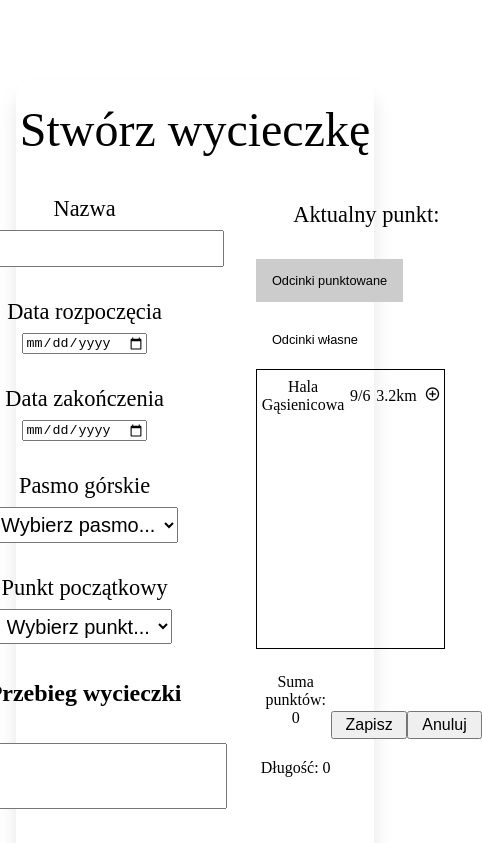
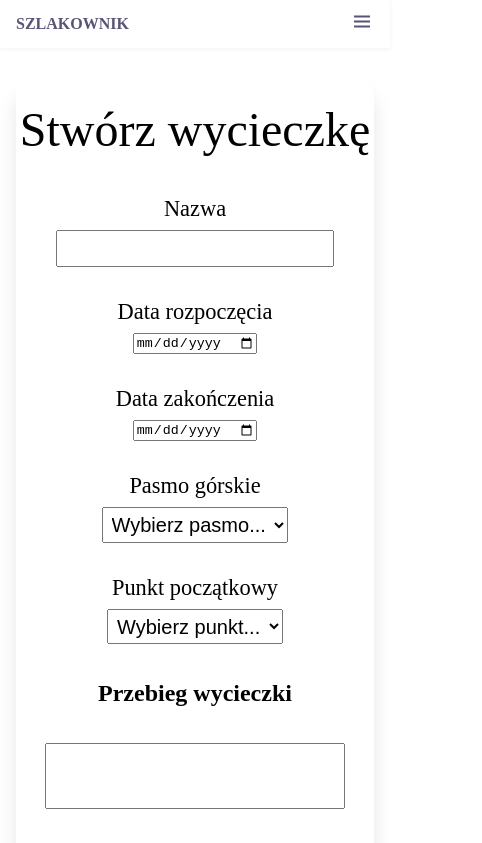
Before and after one commit to Netalyze/PO-Front, an Angular app: page /stworz-wycieczke in a window 390 px wide. Shown: the top 843 px of the page, 482 px wide, since content can reach past the window. Built offline with nearby package versions, Linux system fonts and the light colour scheme.

Commit message:
Naprawa menu, responsywnosc create trip

```diff
--- a/src/app/create-trip/create-trip.component.css
+++ b/src/app/create-trip/create-trip.component.css
@@ -67,6 +67,14 @@
         margin-right: 0 !important;
         margin-bottom: .5rem;
     }
+
+    .inner-container {
+        grid-template-columns: none !important;
+    }
+
+    .summary {
+        grid-template-columns: none !important;
+      }
 }
 
 input[type="text"], input[type="number"] {
@@ -104,7 +112,7 @@ button:active {
 
 .inner-container {
     display: grid;
-    grid-template-columns: 1fr 1fr;
+    grid-template-columns: repeat(2, 1fr);
 }
 
 textarea {
@@ -165,7 +173,7 @@ textarea {
   .summary {
     width: 100%;
     display: grid;
-    grid-template-columns: 1fr 1fr 1fr;
+    grid-template-columns: repeat(3, 1fr);
     margin: .5rem .3rem;
   }
 
--- a/src/app/navbar/navbar.component.html
+++ b/src/app/navbar/navbar.component.html
@@ -1,4 +1,4 @@
-<header *ngIf="userLogged" class="header">
+<header class="header">
     <nav class="nav grid">
         <div>
             <a routerLink="/" class="nav-logo">SZLAKOWNIK</a>
@@ -7,7 +7,7 @@
         <div class="nav-menu" id="navmenu" [ngClass]="menuVisible ? 'show' : 'hide'">
 
             <!-- NAVBAR TURYSTY -->
-            <ul class="nav-list" *ngIf="role === 'Tourist'">
+            <ul class="nav-list" *ngIf="getRole() === 'Tourist'">
                 <li class="nav-item"><a routerLink="/stworz-wycieczke" class="nav-link" (click)="itemSelected()">Stwórz wycieczkę</a></li>
                 <li class="nav-item"><a href="#" class="nav-link" (click)="itemSelected()">Historia wycieczek</a></li>
                 <li class="nav-item"><a href="#" class="nav-link" (click)="itemSelected()">Twoja odznaka</a></li>
@@ -17,7 +17,7 @@
             </ul>
 
             <!-- NAVBAR MODERATORA -->
-            <ul class="nav-list" *ngIf="role === 'Moderator'">
+            <ul class="nav-list" *ngIf="getRole() === 'Moderator'">
                 <li class="nav-item"><a routerLink="/zarzadzaj-odcinkami" class="nav-link" (click)="itemSelected()">Zarządzaj odcinkami</a></li>
                 <li class="nav-item"><a href="#" class="nav-link" (click)="itemSelected()">Dostępnośc odcinków</a></li>
                 <li class="nav-item"><a href="#" class="nav-link" (click)="itemSelected()">Punktacja odznak</a></li>
@@ -26,7 +26,7 @@
             </ul>
 
             <!-- NAVBAR ADMINA -->
-            <ul class="nav-list" *ngIf="role === 'Admin'">
+            <ul class="nav-list" *ngIf="getRole() === 'Admin'">
                 <li class="nav-item"><a routerLink="/uzytkownicy" class="nav-link" (click)="itemSelected()">Lista użytkowników</a></li>
                 <li class="nav-item"><a href="#" class="nav-link" (click)="itemSelected()">Konfiguruj system</a></li>
                 <li class="nav-item"><a href="#" class="nav-link"><i class='bx bx-user-circle'></i></a></li>
--- a/src/app/navbar/navbar.component.ts
+++ b/src/app/navbar/navbar.component.ts
@@ -1,4 +1,5 @@
 import { Component, OnInit } from '@angular/core';
+import { Observable } from 'rxjs';
 import { AuthService } from '../services/auth.service';
 
 @Component({
@@ -27,4 +28,8 @@ export class NavbarComponent implements OnInit {
     this.userLogged = false;
     this.auth.logout();
   }
+
+  getRole() {
+    return this.auth.role;
+  }
 }
--- a/src/app/services/auth.service.ts
+++ b/src/app/services/auth.service.ts
@@ -9,6 +9,7 @@ import { Router } from '@angular/router';
 })
 export class AuthService {
 
+
   constructor(private http: HttpClient, private router: Router) { }
 
   public get isLoggedIn() {
@@ -19,7 +20,7 @@ export class AuthService {
     const role = JSON.parse(localStorage.getItem('currentUser')!);
     if (role != null)
       return role.user.role;
-    else return  null;
+    else return null;
   }
 
   public get token() {
```
